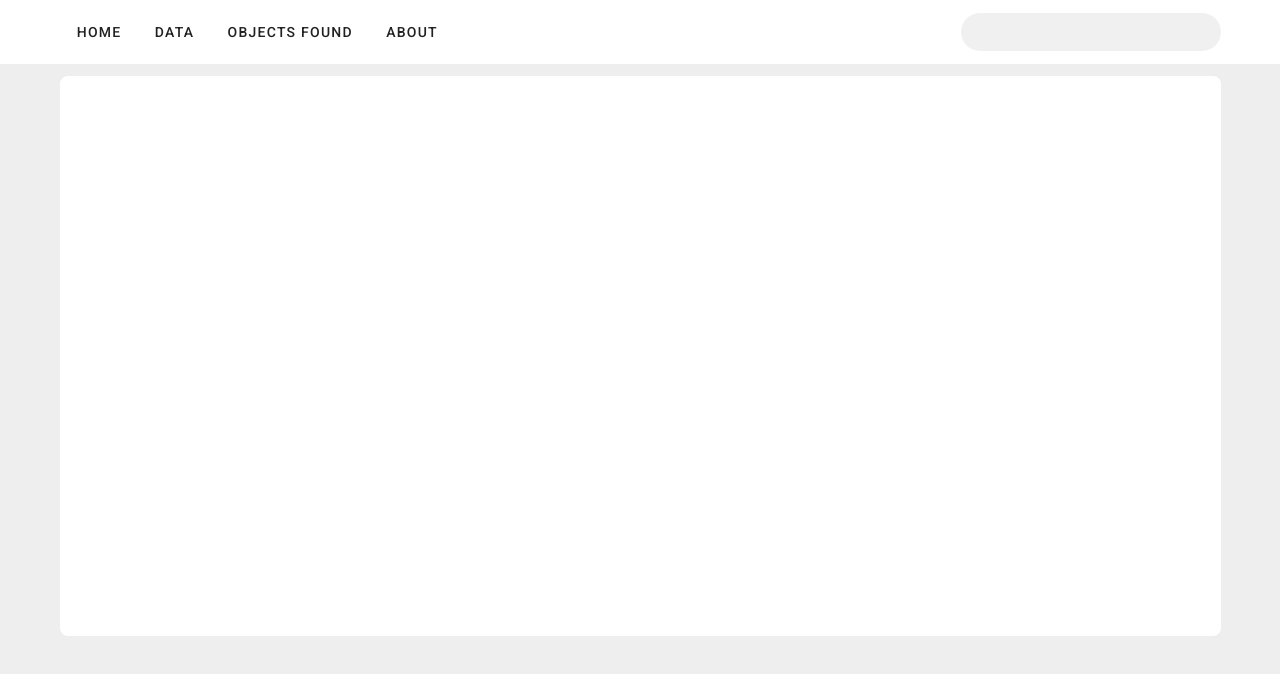
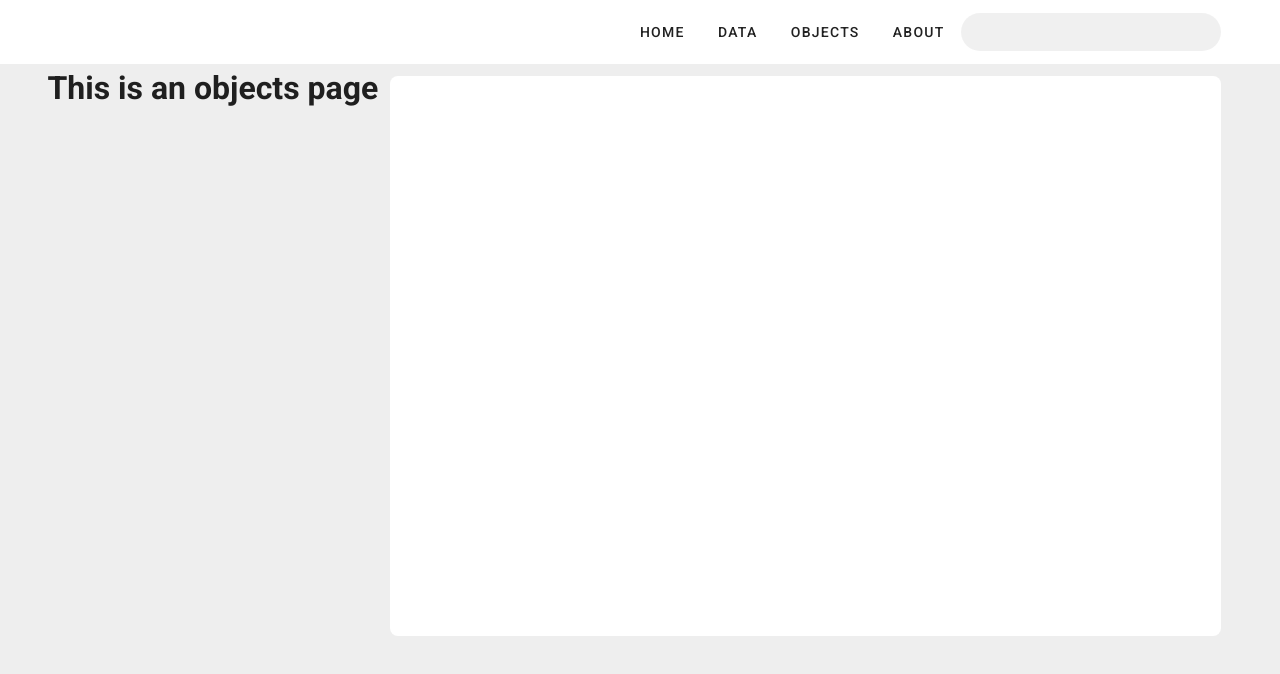
Before and after one commit to Desy16/dataviz-SNCF, a Vue app: page /#/objects in a window 1280 px wide. Shown: the top 674 px of the page. Built offline with nearby package versions, Linux system fonts and the light colour scheme.

Commit message:
creation views data and objects

```diff
--- a/src/App.vue
+++ b/src/App.vue
@@ -13,10 +13,10 @@
         ></v-avatar>
 
         <v-list-item>
-          <v-list-item-title class="text-h6">
-            DATAVIZ SNCF
-          </v-list-item-title>
+            dataviz sncf
       </v-list-item>-->
+
+        <v-spacer></v-spacer>
 
         <v-btn
           v-for="link in links"
@@ -25,8 +25,6 @@
         >
           {{ link }}
         </v-btn>
-
-        <v-spacer></v-spacer>
 
         <v-responsive max-width="260">
           <v-text-field
@@ -51,6 +49,7 @@
                   :key="n"
                   link
                 >
+
                   <v-list-item-content>
                     <v-list-item-title>
                       List Item {{ n }}
@@ -74,6 +73,8 @@
             </v-sheet>
           </v-col>-->
 
+          <router-view></router-view>
+
           <v-col>
             <v-sheet
               min-height="70vh"
@@ -94,7 +95,7 @@
       links: [
         'Home',
         'Data',
-        'Objects found',
+        'Objects',
         'About',
       ],
     }),
--- a/src/router/index.js
+++ b/src/router/index.js
@@ -9,6 +9,22 @@ const routes = [
     path: '/',
     name: 'Home',
     component: Home
+  },
+  {
+    path: '/data',
+    name: 'Data',
+    // route level code-splitting
+    // this generates a separate chunk (data.[hash].js) for this route
+    // which is lazy-loaded when the route is visited.
+    component: () => import(/* webpackChunkName: "data" */ '../views/Data.vue')
+  },
+  {
+    path: '/objects',
+    name: 'Objects',
+    // route level code-splitting
+    // this generates a separate chunk (objects.[hash].js) for this route
+    // which is lazy-loaded when the route is visited.
+    component: () => import(/* webpackChunkName: "objects" */ '../views/Objects.vue')
   },
   {
     path: '/about',
--- /dev/null
+++ b/src/views/Data.vue
@@ -0,0 +1,5 @@
+<template>
+  <div class="data">
+    <h1>This is a data page</h1>
+  </div>
+</template>
--- /dev/null
+++ b/src/views/Objects.vue
@@ -0,0 +1,5 @@
+<template>
+  <div class="objects">
+    <h1>This is an objects page</h1>
+  </div>
+</template>
```
